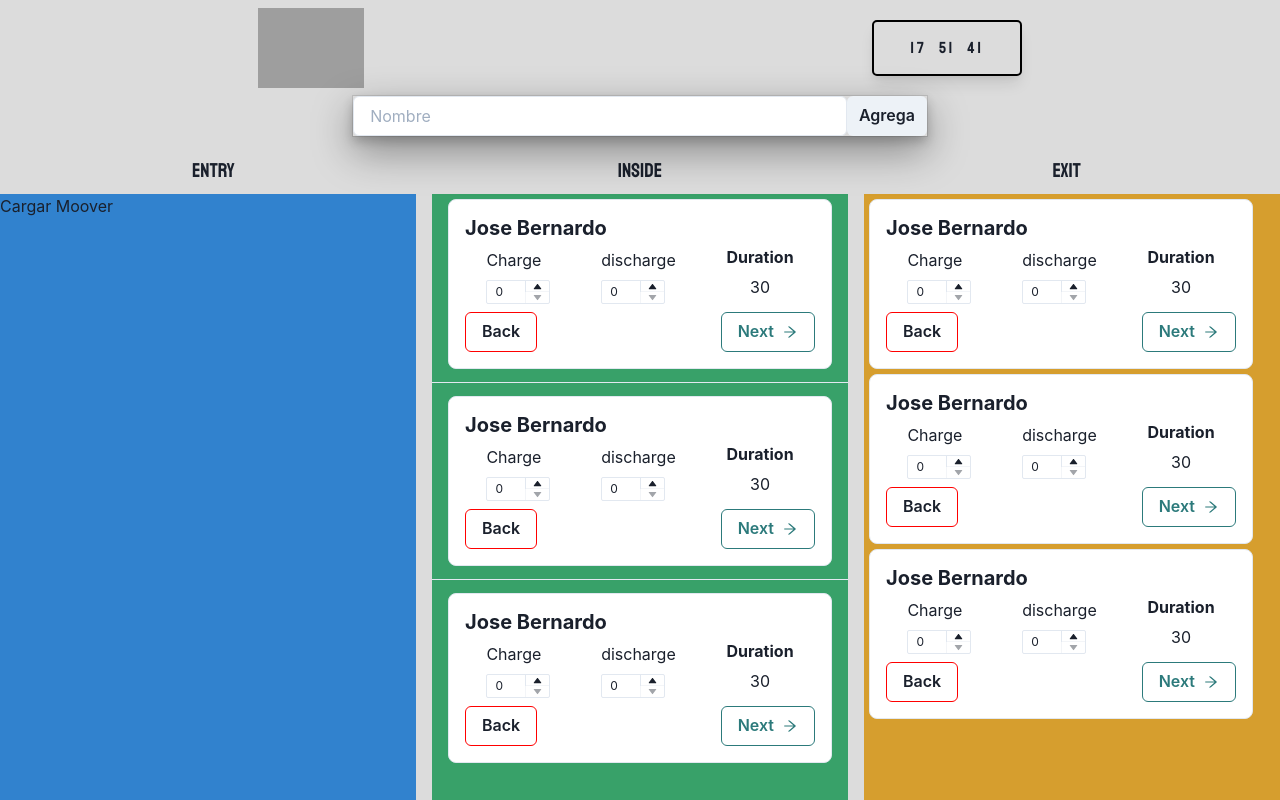
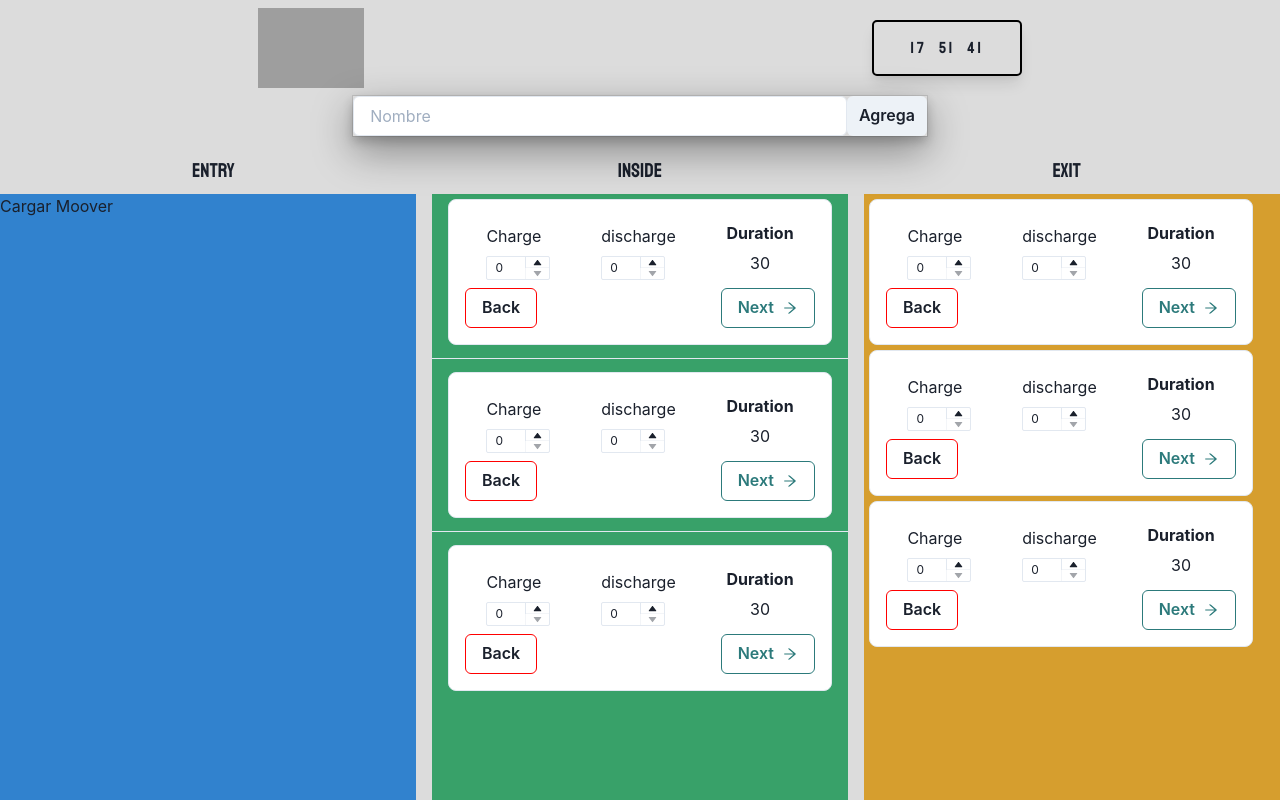
Before and after one commit to Miguel-Andres/WarehouseLogist, a React (Create React App) app: page / in a window 1280 px wide. Shown: the top 800 px of the page. Built offline with nearby package versions, Linux system fonts and the light colour scheme; grey boxes are pictures that could not be loaded.

Commit message:
add props

```diff
--- a/src/components/Card.js
+++ b/src/components/Card.js
@@ -3,7 +3,7 @@ import { Stack, Container, Text, Button, Heading } from "@chakra-ui/react";
 import {AiOutlineArrowRight } from "react-icons/ai"
 import Count from "./card/Count";
 
-export default function Card() {
+export default function Card({name}) {
   return (
     <React.Fragment>
       <Container
@@ -15,7 +15,7 @@ export default function Card() {
         borderRadius="lg"
       >
         <Stack>
-          <Heading size="md">Jose Bernardo</Heading>
+          <Heading size="md">{name}</Heading>
           <Stack direction="row" justify="space-around">
             <Stack>
               <Text size="sm">Charge</Text>
```
